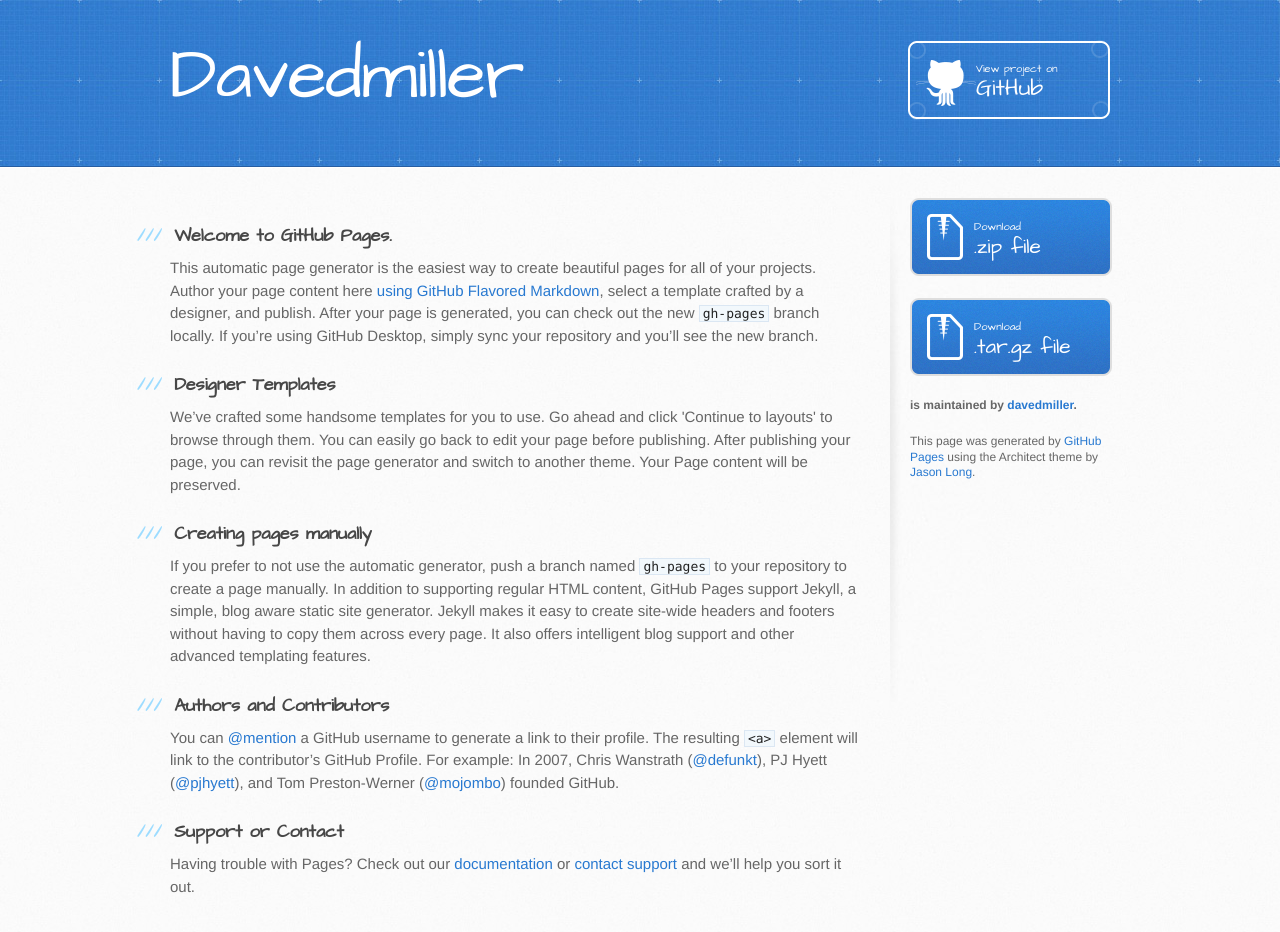
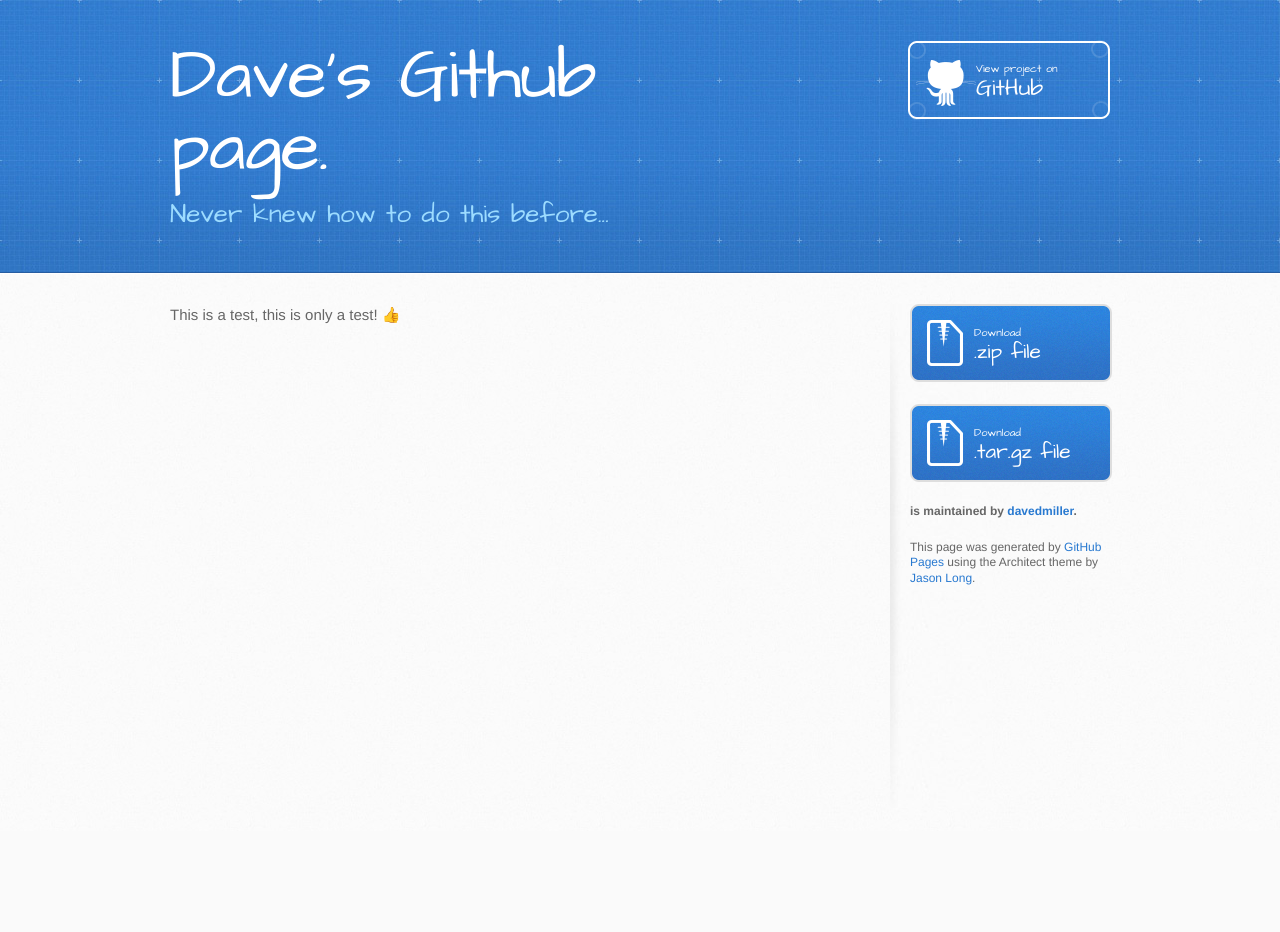
Before and after one commit to davedmiller/davedmiller, a plain HTML site: page index.html in a window 1280 px wide. After the commit the page ends 831 px from the top, so only its background shows below. Drawn offline with Linux system fonts and the light colour scheme.

```diff
--- a/index.html
+++ b/index.html
@@ -13,14 +13,14 @@
     <script src="//html5shiv.googlecode.com/svn/trunk/html5.js"></script>
     <![endif]-->
 
-    <title>Davedmiller by davedmiller</title>
+    <title>Dave&#39;s Github page. by davedmiller</title>
   </head>
 
   <body>
     <header>
       <div class="inner">
-        <h1>Davedmiller</h1>
-        <h2></h2>
+        <h1>Dave&#39;s Github page.</h1>
+        <h2>Never knew how to do this before...</h2>
         <a href="https://github.com/davedmiller/davedmiller" class="button"><small>View project on</small> GitHub</a>
       </div>
     </header>
@@ -28,30 +28,7 @@
     <div id="content-wrapper">
       <div class="inner clearfix">
         <section id="main-content">
-          <h3>
-<a id="welcome-to-github-pages" class="anchor" href="#welcome-to-github-pages" aria-hidden="true"><span aria-hidden="true" class="octicon octicon-link"></span></a>Welcome to GitHub Pages.</h3>
-
-<p>This automatic page generator is the easiest way to create beautiful pages for all of your projects. Author your page content here <a href="https://guides.github.com/features/mastering-markdown/">using GitHub Flavored Markdown</a>, select a template crafted by a designer, and publish. After your page is generated, you can check out the new <code>gh-pages</code> branch locally. If you’re using GitHub Desktop, simply sync your repository and you’ll see the new branch.</p>
-
-<h3>
-<a id="designer-templates" class="anchor" href="#designer-templates" aria-hidden="true"><span aria-hidden="true" class="octicon octicon-link"></span></a>Designer Templates</h3>
-
-<p>We’ve crafted some handsome templates for you to use. Go ahead and click 'Continue to layouts' to browse through them. You can easily go back to edit your page before publishing. After publishing your page, you can revisit the page generator and switch to another theme. Your Page content will be preserved.</p>
-
-<h3>
-<a id="creating-pages-manually" class="anchor" href="#creating-pages-manually" aria-hidden="true"><span aria-hidden="true" class="octicon octicon-link"></span></a>Creating pages manually</h3>
-
-<p>If you prefer to not use the automatic generator, push a branch named <code>gh-pages</code> to your repository to create a page manually. In addition to supporting regular HTML content, GitHub Pages support Jekyll, a simple, blog aware static site generator. Jekyll makes it easy to create site-wide headers and footers without having to copy them across every page. It also offers intelligent blog support and other advanced templating features.</p>
-
-<h3>
-<a id="authors-and-contributors" class="anchor" href="#authors-and-contributors" aria-hidden="true"><span aria-hidden="true" class="octicon octicon-link"></span></a>Authors and Contributors</h3>
-
-<p>You can <a href="https://help.github.com/articles/basic-writing-and-formatting-syntax/#mentioning-users-and-teams" class="user-mention">@mention</a> a GitHub username to generate a link to their profile. The resulting <code>&lt;a&gt;</code> element will link to the contributor’s GitHub Profile. For example: In 2007, Chris Wanstrath (<a href="https://github.com/defunkt" class="user-mention">@defunkt</a>), PJ Hyett (<a href="https://github.com/pjhyett" class="user-mention">@pjhyett</a>), and Tom Preston-Werner (<a href="https://github.com/mojombo" class="user-mention">@mojombo</a>) founded GitHub.</p>
-
-<h3>
-<a id="support-or-contact" class="anchor" href="#support-or-contact" aria-hidden="true"><span aria-hidden="true" class="octicon octicon-link"></span></a>Support or Contact</h3>
-
-<p>Having trouble with Pages? Check out our <a href="https://help.github.com/pages">documentation</a> or <a href="https://github.com/contact">contact support</a> and we’ll help you sort it out.</p>
+          <p>This is a test, this is only a test! <g-emoji alias="+1" fallback-src="https://assets-cdn.github.com/images/icons/emoji/unicode/1f44d.png">👍</g-emoji></p>
         </section>
 
         <aside id="sidebar">
```
Also changed, not shown: params.json (+3 -3 lines).
